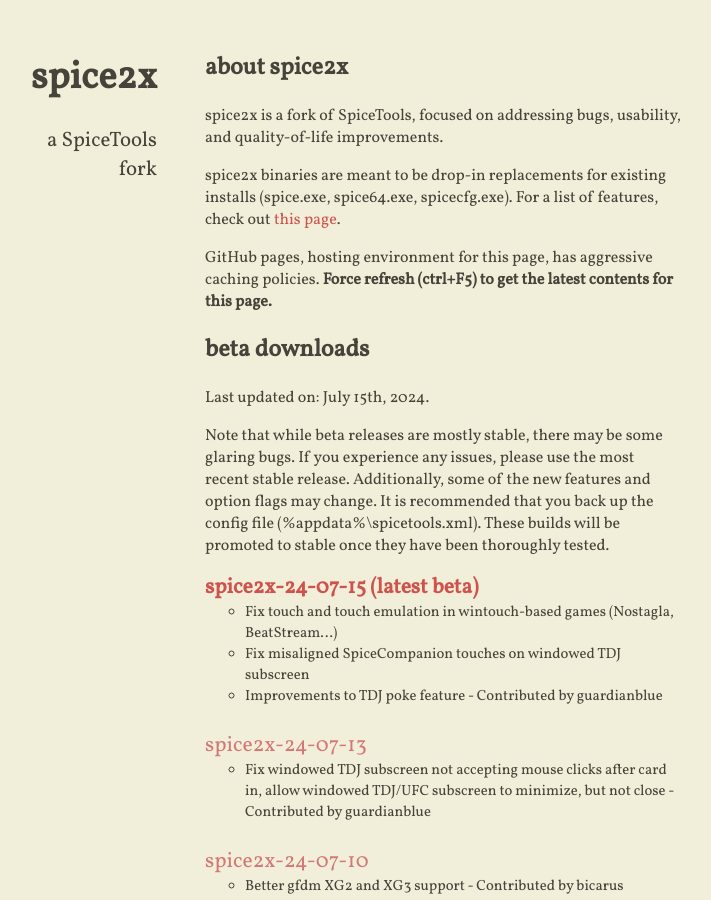
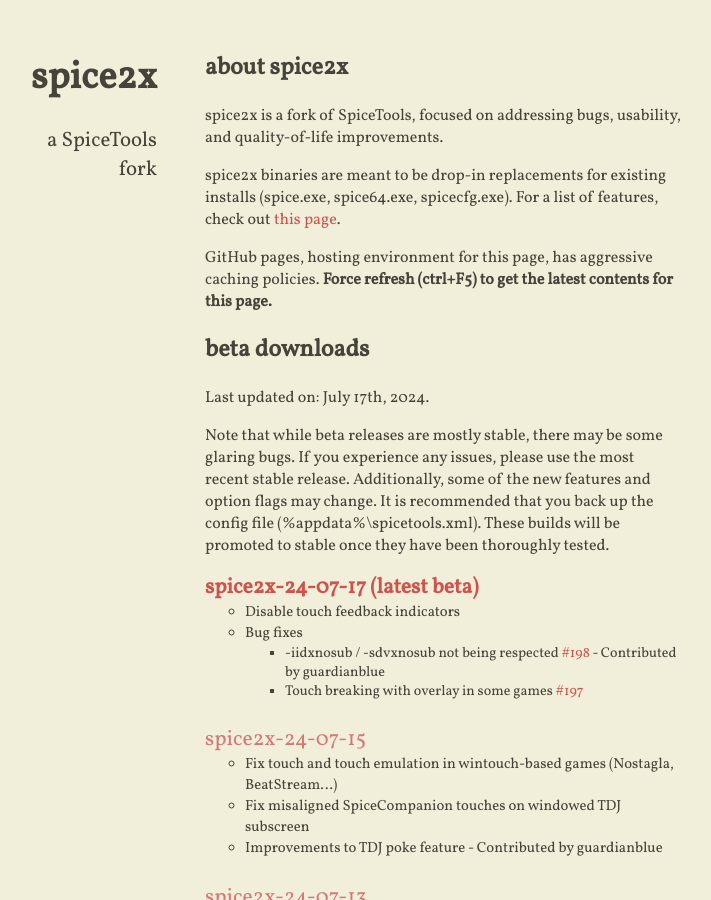
Before and after one commit to spice2x/spice2x.github.io, a Jekyll site: the page built from docs/index.html, in a window 1280 px wide and 900 px high. Shown: the whole window, without its empty margins (299-1010 px from the left). Built offline with Jekyll 4.4.1, drawn with Linux system fonts in a browser that asks for light colours; nearby versions of some CDN libraries.

Commit message:
24-07-17

```diff
--- a/docs/_includes/content.html
+++ b/docs/_includes/content.html
@@ -11,7 +11,7 @@
 
 <h2>beta downloads</h2>
 
-<p>Last updated on: July 15th, 2024.</p>
+<p>Last updated on: July 17th, 2024.</p>
 
 <p>Note that while beta releases are mostly stable, there may be some glaring bugs. If you experience any issues, please
   use the most recent stable release. Additionally, some of the new features and option flags may change. It is
@@ -19,6 +19,20 @@
   stable once they have been thoroughly tested.
 </p>
 <ul class="downloads-beta highlight-latest">
+  <li>
+    <a class="download-link" href="https://github.com/spice2x/spice2x.github.io/releases/download/24-07-17/spice2x-24-07-17.zip">
+      spice2x-24-07-17
+    </a>
+    <ul>
+      <li>Disable touch feedback indicators</li>
+      <li>Bug fixes
+        <ul>
+          <li>-iidxnosub / -sdvxnosub not being respected <a href="https://github.com/spice2x/spice2x.github.io/issues/198">#198</a> - Contributed by guardianblue</li>
+          <li>Touch breaking with overlay in some games <a href="https://github.com/spice2x/spice2x.github.io/issues/197">#197</a></li>
+        </ul>
+      </li>
+    </ul>
+  </li>
   <li>
     <a class="download-link" href="https://github.com/spice2x/spice2x.github.io/releases/download/24-07-15/spice2x-24-07-15.zip">
       spice2x-24-07-15
```
